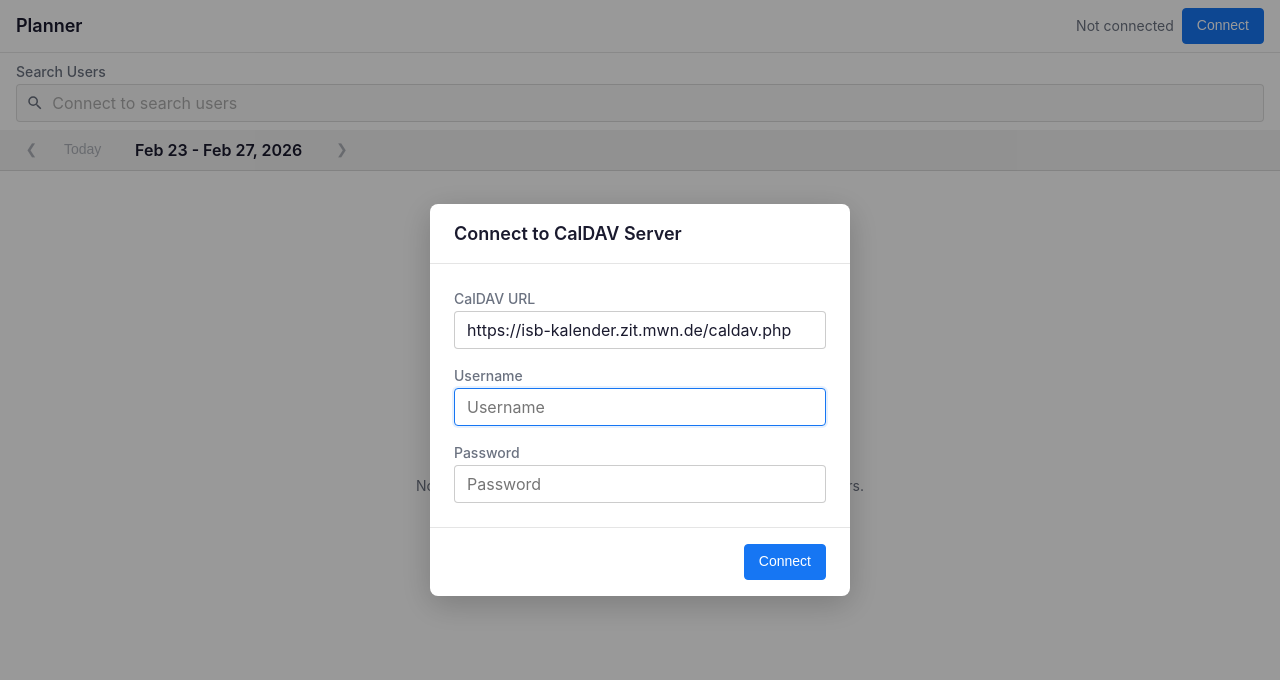
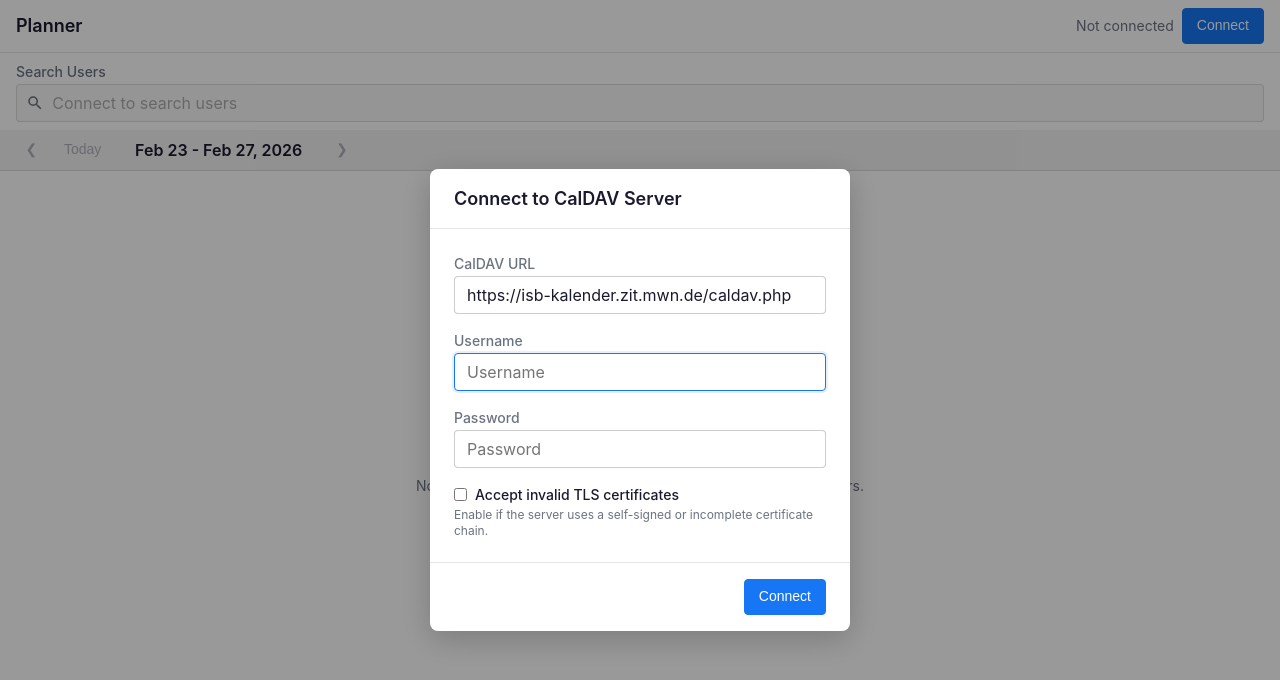
Before and after one commit to sr258/calview, a Preact app: page / in a window 1280 px wide. Shown: the top 680 px of the page. Built offline with nearby package versions, Linux system fonts and the light colour scheme.

Commit message:
allow insecure HTTPS

```diff
--- a/src/components/login-dialog.tsx
+++ b/src/components/login-dialog.tsx
@@ -18,6 +18,7 @@ import {
   connected,
   connection,
   connect,
+  acceptInvalidCerts,
 } from "../state/app-state.js";
 
 /**
@@ -140,6 +141,26 @@ export function LoginDialog({ onNotification }: LoginDialogProps) {
               disabled={connecting}
             />
           </div>
+
+          <div class="form-field form-field-checkbox">
+            <label for="login-accept-invalid-certs">
+              <input
+                id="login-accept-invalid-certs"
+                type="checkbox"
+                checked={acceptInvalidCerts.value}
+                onChange={(e) => {
+                  acceptInvalidCerts.value =
+                    (e.target as HTMLInputElement).checked;
+                }}
+                disabled={connecting}
+              />
+              Accept invalid TLS certificates
+            </label>
+            <span class="form-hint">
+              Enable if the server uses a self-signed or incomplete certificate
+              chain.
+            </span>
+          </div>
         </div>
 
         <div class="login-dialog-footer">
--- a/src/services/http.ts
+++ b/src/services/http.ts
@@ -7,6 +7,18 @@
 
 // Timeout constants (matching Java's CONNECT_TIMEOUT and REQUEST_TIMEOUT)
 const REQUEST_TIMEOUT_MS = 30_000;
+
+/**
+ * Whether to accept invalid TLS certificates (e.g. self-signed or
+ * incomplete chains). Only takes effect in Tauri mode; the Vite dev
+ * proxy already sets `secure: false`.
+ */
+let _acceptInvalidCerts = false;
+
+/** Enable or disable acceptance of invalid TLS certificates. */
+export function setAcceptInvalidCerts(value: boolean): void {
+  _acceptInvalidCerts = value;
+}
 
 /**
  * Options for an HTTP request.
@@ -95,6 +107,9 @@ async function tauriFetch(options: HttpRequestOptions): Promise<HttpResponse> {
     headers: options.headers,
     body: options.body,
     connectTimeout: REQUEST_TIMEOUT_MS,
+    ...(_acceptInvalidCerts
+      ? { danger: { acceptInvalidCerts: true } }
+      : {}),
   });
 
   const body = await response.text();
--- a/src/state/app-state.ts
+++ b/src/state/app-state.ts
@@ -11,7 +11,7 @@
  * mutate signals and orchestrate async CalDAV operations.
  */
 
-import { signal, computed } from "@preact/signals";
+import { signal, computed, effect } from "@preact/signals";
 import type {
   CalDavUser,
   CalDavEvent,
@@ -27,6 +27,7 @@ import {
   getMondayOfWeek,
   buildScheduleRows,
 } from "../model/schedule.js";
+import { setAcceptInvalidCerts } from "../services/http.js";
 
 // ─── Signals (Reactive State) ────────────────────────────────────────────────
 // Ported from CalDavView.java instance fields lines 104-128
@@ -86,6 +87,18 @@ export const loading = signal<boolean>(false);
  * 6.8 — Controls login dialog visibility. Starts open.
  */
 export const showLoginDialog = signal<boolean>(true);
+
+/**
+ * 6.9 — Whether to accept invalid TLS certificates (e.g. self-signed or
+ * incomplete certificate chains). Off by default for security; can be
+ * toggled in the login dialog. Only affects Tauri mode.
+ */
+export const acceptInvalidCerts = signal<boolean>(false);
+
+// Keep the HTTP layer in sync with the signal value
+effect(() => {
+  setAcceptInvalidCerts(acceptInvalidCerts.value);
+});
 
 // ─── Computed Values ─────────────────────────────────────────────────────────
 
--- a/src/styles/index.css
+++ b/src/styles/index.css
@@ -287,6 +287,26 @@ body {
   background-color: var(--cv-contrast-5);
 }
 
+.form-field-checkbox label {
+  display: flex;
+  align-items: center;
+  gap: var(--cv-space-s);
+  color: var(--cv-text-primary);
+  cursor: pointer;
+}
+
+.form-field-checkbox input[type="checkbox"] {
+  width: auto;
+  padding: 0;
+  cursor: pointer;
+}
+
+.form-hint {
+  font-size: var(--cv-font-xs);
+  color: var(--cv-text-secondary);
+  line-height: 1.3;
+}
+
 /* ─── User Search ───────────────────────────────────────────────────────── */
 
 .user-search {
```
Also changed, not shown: 1 other file (tests, documents, lock files or other folders).
